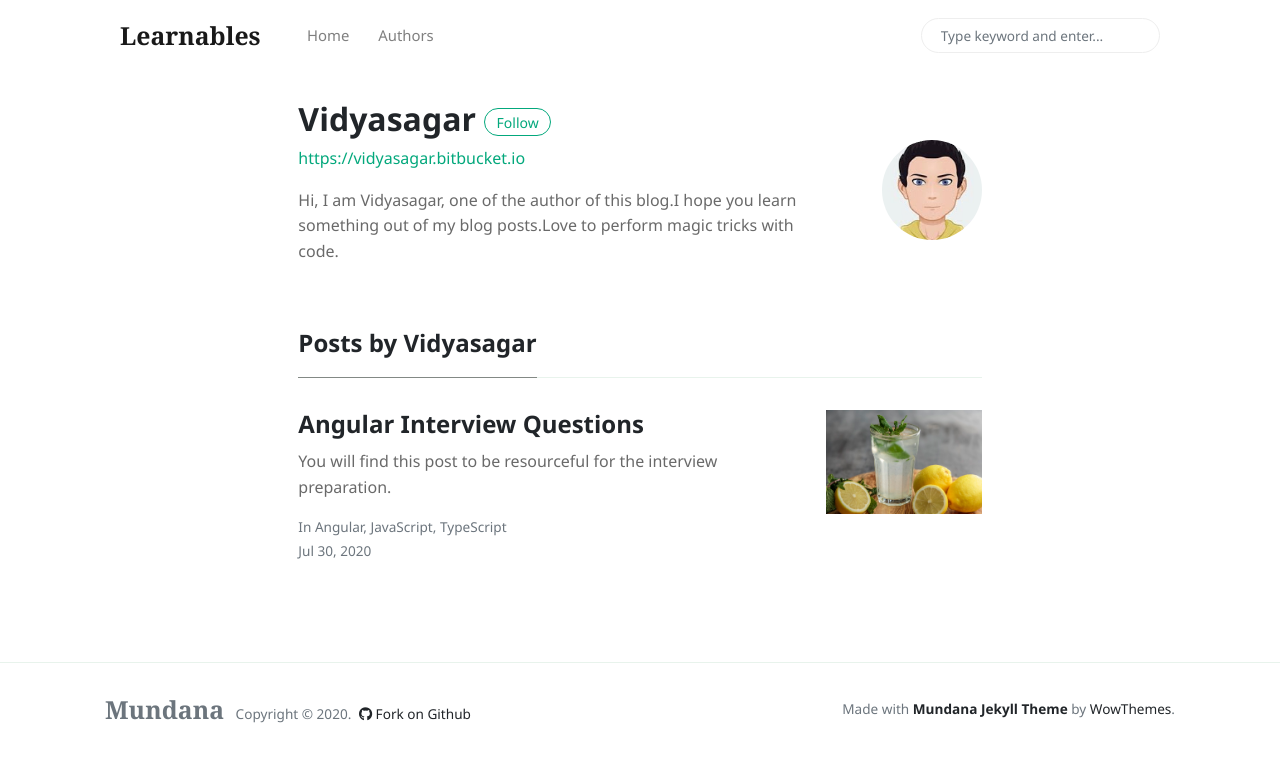
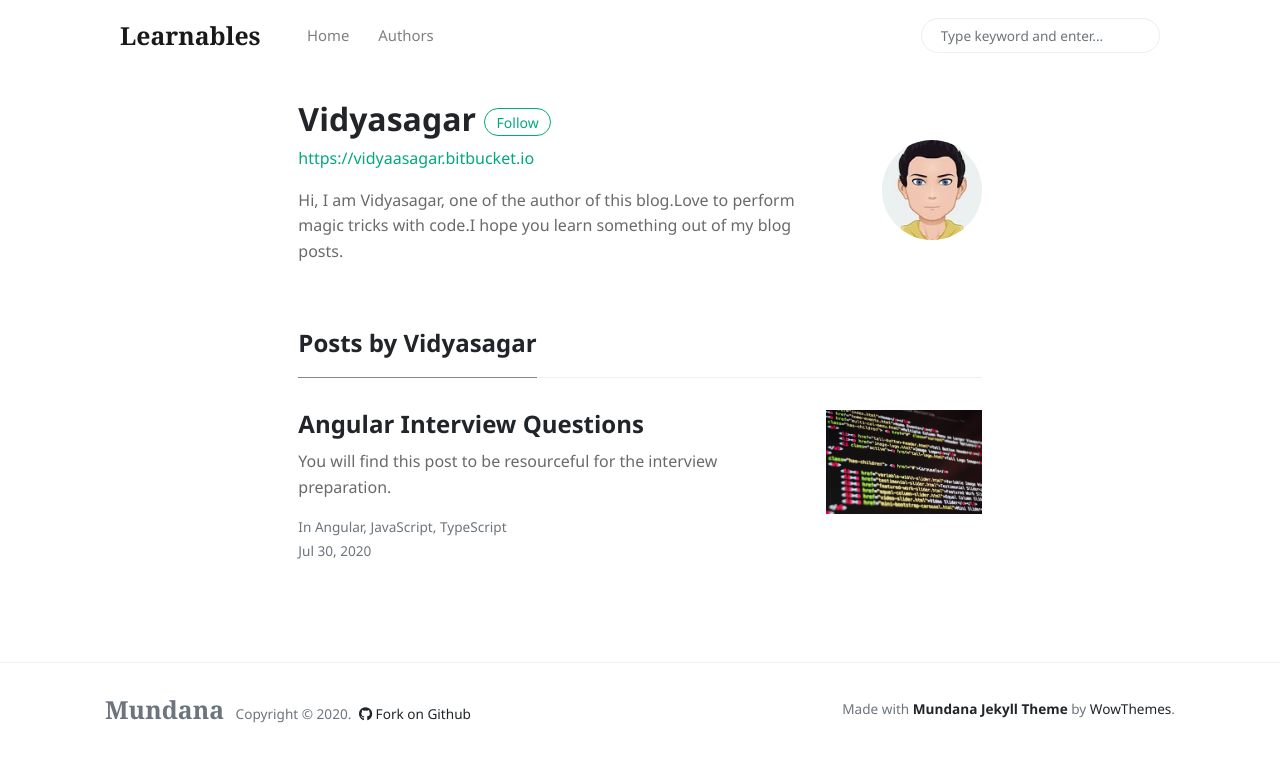
Before and after one commit to vidyaasagar/problog, a Jekyll site: the page built from _pages/author-vidyasagar.html, in a window 1280 px wide. Shown: the top 762 px of the page. Built offline with Jekyll 4.4.1, drawn with Linux system fonts in a browser that asks for light colours; nearby versions of some CDN libraries; some of the changed lines change nothing that is shown.

Commit message:
angular post image changed

```diff
--- a/_config.yml
+++ b/_config.yml
@@ -21,9 +21,9 @@ plugins:
 authors:
     vidyasagar:
       name:           Vidyasagar
-      site:           https://vidyasagar.bitbucket.io
+      site:           https://vidyaasagar.bitbucket.io
       avatar:         /assets/images/avatar1.jpg
-      bio:            "Hi, I am Vidyasagar, one of the author of this blog.I hope you learn something out of my blog posts.Love to perform magic tricks with code."
+      bio:            "Hi, I am Vidyasagar, one of the author of this blog.Love to perform magic tricks with code.I hope you learn something out of my blog posts."
       email:          vidyasagar484@gmail.com
       twitter:        https://twitter.com/vidya4ever
 
```
Also changed, not shown: assets/images/1.jpg (deleted), assets/images/10.jpg (deleted), assets/images/11.jpg (deleted), assets/images/12.jpg (deleted), assets/images/13.jpg (deleted), assets/images/14.jpg, assets/images/15.jpg (deleted), assets/images/16.jpg (deleted), assets/images/17.jpg (deleted), assets/images/2.jpg (deleted), assets/images/3.jpg (deleted), assets/images/4.jpg (deleted), assets/images/5.jpg (deleted), assets/images/6.jpg (deleted), 5 more files.
